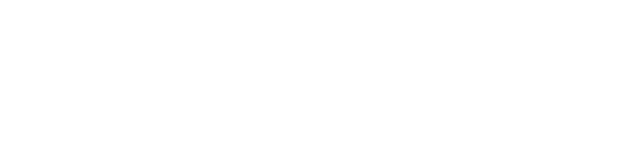
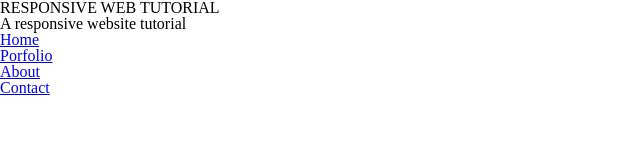
Before and after one commit to lekegitrepo/responsive-web-tutorial, a plain HTML site: page index.html in a window 1280 px wide. Shown: the whole page, without its empty margins (0-640 px from the left). Drawn offline with nearby package versions, Linux system fonts and the light colour scheme; a web font is replaced by a local one.

Commit message:
add header and nav html structure

```diff
--- a/index.html
+++ b/index.html
@@ -1,24 +1,40 @@
 <!DOCTYPE html>
 <html>
+
 <head>
 	<!-- <meta charset="UTF-8"> -->
-	<meta http-equiv="Content-Type" content="text/html; charset=utf-8"/>
-	<meta name="viewport" content="width=device-width, initial-scale=1.0"/>
+	<meta http-equiv="Content-Type" content="text/html; charset=utf-8" />
+	<meta name="viewport" content="width=device-width, initial-scale=1.0" />
 	<title>Responsive website</title>
 	<link rel="stylesheet" href="assets/css/meyer-reset.css" type="text/css" media="screen" />
-    <link rel="stylesheet" href="assets/css/style.css" type="text/css" media="screen" />
-    <link href="lightbox/src/css/lightbox.css" rel="stylesheet" />
-	<link href='http://fonts.googleapis.com/css?family=Open+Sans|Baumans' rel='stylesheet' type='text/css'/>
+	<link rel="stylesheet" href="assets/css/style.css" type="text/css" media="screen" />
+	<link href="lightbox/src/css/lightbox.css" rel="stylesheet" />
+	<link href='http://fonts.googleapis.com/css?family=Open+Sans|Baumans' rel='stylesheet' type='text/css' />
 	<script src="js/modernizr-custom.js"></script>
 	<script src="js/respond.min.js"></script>
 	<!-- include extern jQuery file but fall back to local file if extern one fails to load !-->
 	<script src="http://code.jquery.com/jquery-1.7.2.min.js"></script>
-	<script type="text/javascript">window.jQuery || document.write('<script type="text\/javascript" src="js\/1.7.2.jquery.min"><\/script>')</script>
-    <script src="lightbox/src/js/lightbox.js"></script>
-    <script src="js/prefixfree.min.js"></script>
-    <script src="js/jquery.slides.min.js"></script>
+	<script
+		type="text/javascript">window.jQuery || document.write('<script type="text\/javascript" src="js\/1.7.2.jquery.min"><\/script>')</script>
+	<script src="lightbox/src/js/lightbox.js"></script>
+	<script src="js/prefixfree.min.js"></script>
+	<script src="js/jquery.slides.min.js"></script>
 </head>
+
 <body>
+	<header>
+		<h1>RESPONSIVE WEB TUTORIAL</h1>
+		<p>A responsive website tutorial</p>
+		<nav>
+			<ul>
+				<li><a href="javascript:void(0)">Home</a></li>
+				<li><a href="javascript:void(0)">Porfolio</a></li>
+				<li><a href="javascript:void(0)">About</a></li>
+				<li><a href="javascript:void(0)">Contact</a></li>
+			</ul>
+		</nav>
+	</header>
 
 </body>
+
 </html>
```
